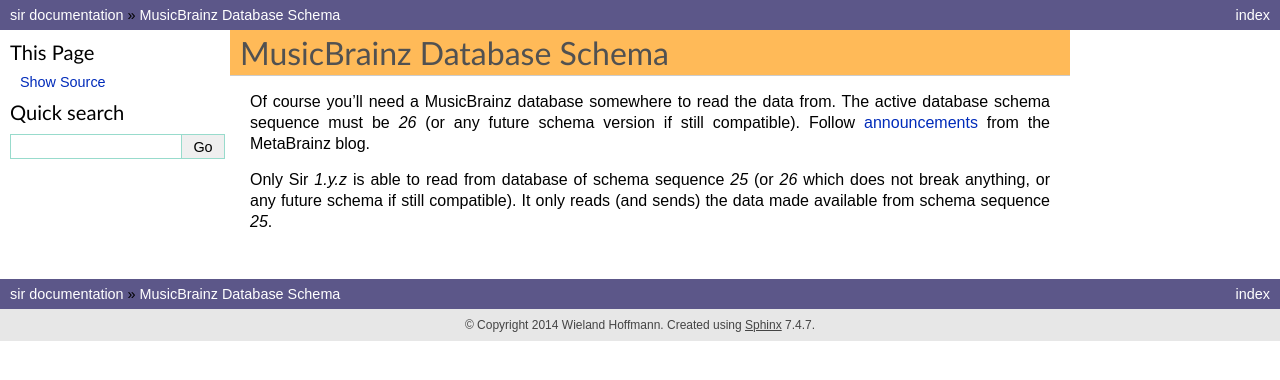
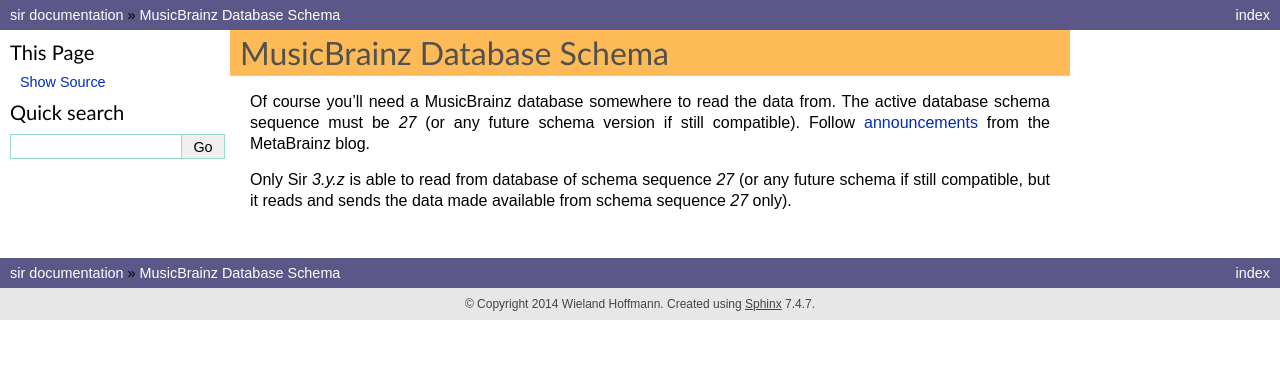
Before and after one commit to metabrainz/sir, a Sphinx documentation site: the page built from docs/source/setup/mbdbschema.rst, in a window 1280 px wide. Shown: the top 380 px of the page. Built offline with Sphinx 7.4.7, drawn with Linux system fonts in a browser that asks for light colours; the version number could not be read and is left out.

Commit message:
Update compatibilty with MBDB schema sequence 27

```diff
--- a/docs/source/setup/mbdbschema.rst
+++ b/docs/source/setup/mbdbschema.rst
@@ -2,11 +2,11 @@
 ----
 
 Of course you'll need a MusicBrainz database somewhere to read the data from.
-The active database schema sequence must be `26` (or any future schema version
+The active database schema sequence must be `27` (or any future schema version
 if still compatible). Follow `announcements`_ from the MetaBrainz blog.
 
-Only Sir `1.y.z` is able to read from database of schema sequence `25` (or
-`26` which does not break anything, or any future schema if still compatible).
-It only reads (and sends) the data made available from schema sequence `25`.
+Only Sir `3.y.z` is able to read from database of schema sequence `27`
+(or any future schema if still compatible, but it reads and sends the
+data made available from schema sequence `27` only).
 
 .. _announcements: https://blog.metabrainz.org/category/schema-change-release/
```
